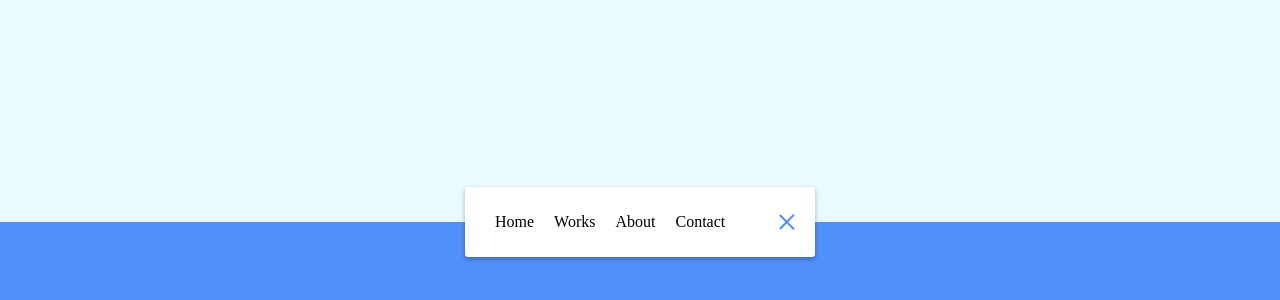
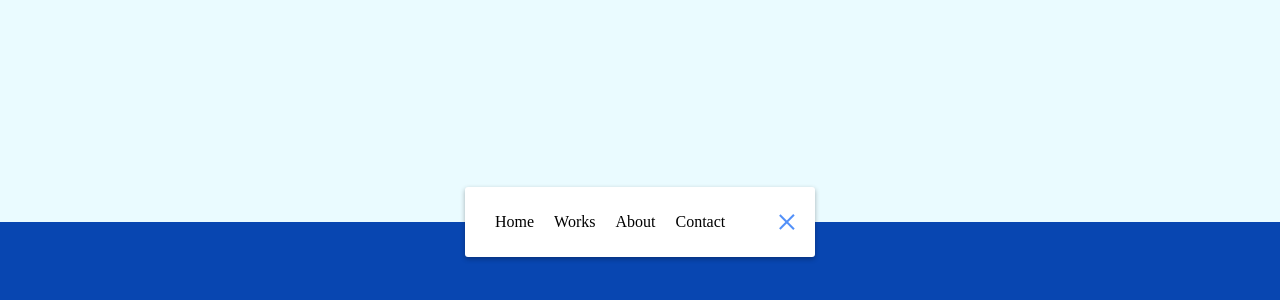
Before and after one commit to ZbigniewKulczynski1984/Animated_navigation, a plain HTML site: page index.html in a window 1280 px wide. Shown: the part 178-478 px from the top of the page. Drawn offline with Linux system fonts and the light colour scheme; a web font is replaced by a local one.

Commit message:
bgc changed

```diff
--- a/css/style.css
+++ b/css/style.css
@@ -6,7 +6,7 @@
 
 body {
     background-color: #eafbff;
-    background-image: linear-gradient(to bottom, #eafbff 0%, #eafbff 50%, #5290f9 50%, #5290f9 100%);
+    background-image: linear-gradient(to bottom, #eafbff 0%, #eafbff 50%, #0846b1 50%, #0846b1 100%);
     font-family: 'Roboto' sans-serif;
     display: flex;
     align-items: center;
```
